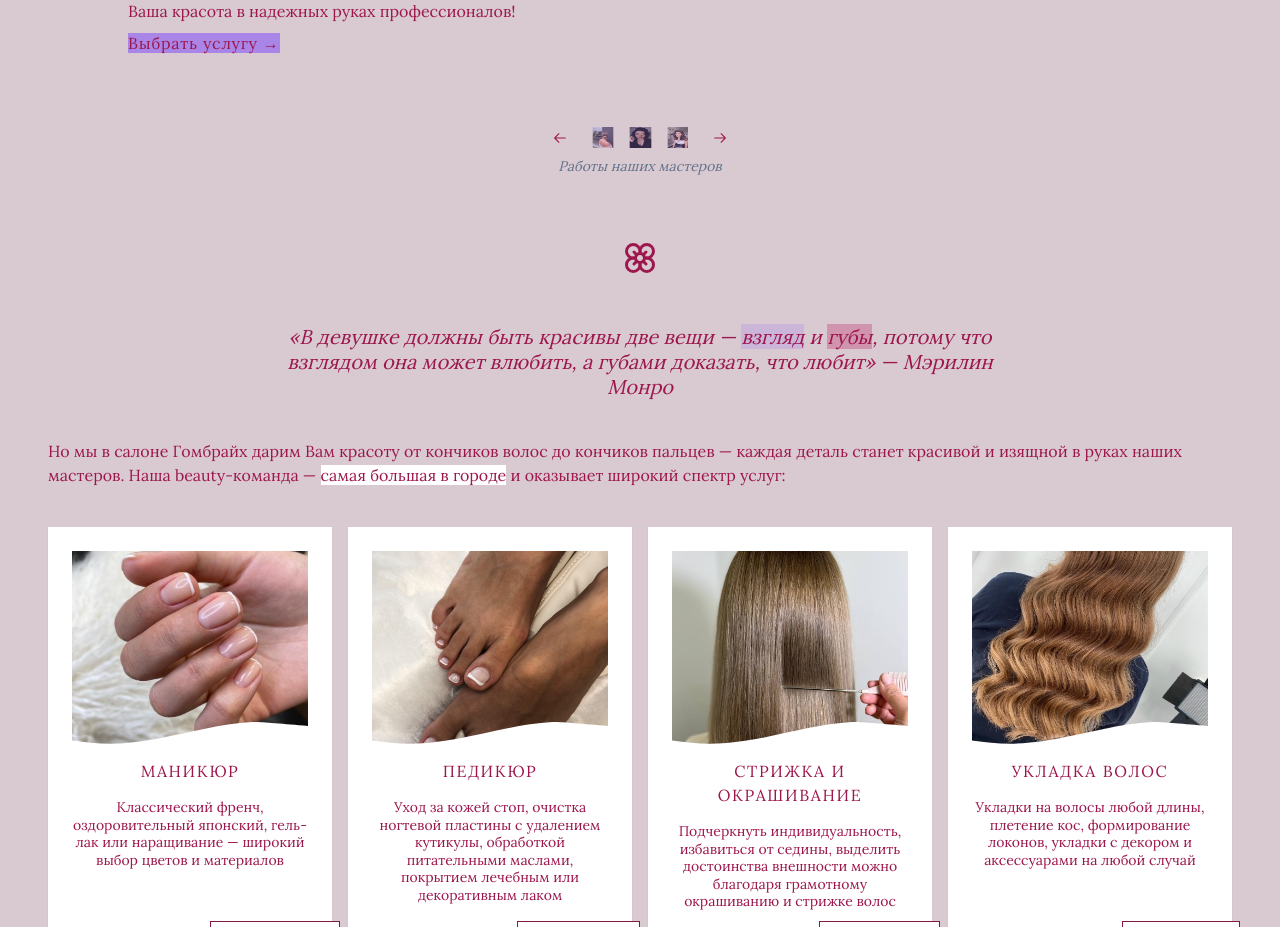
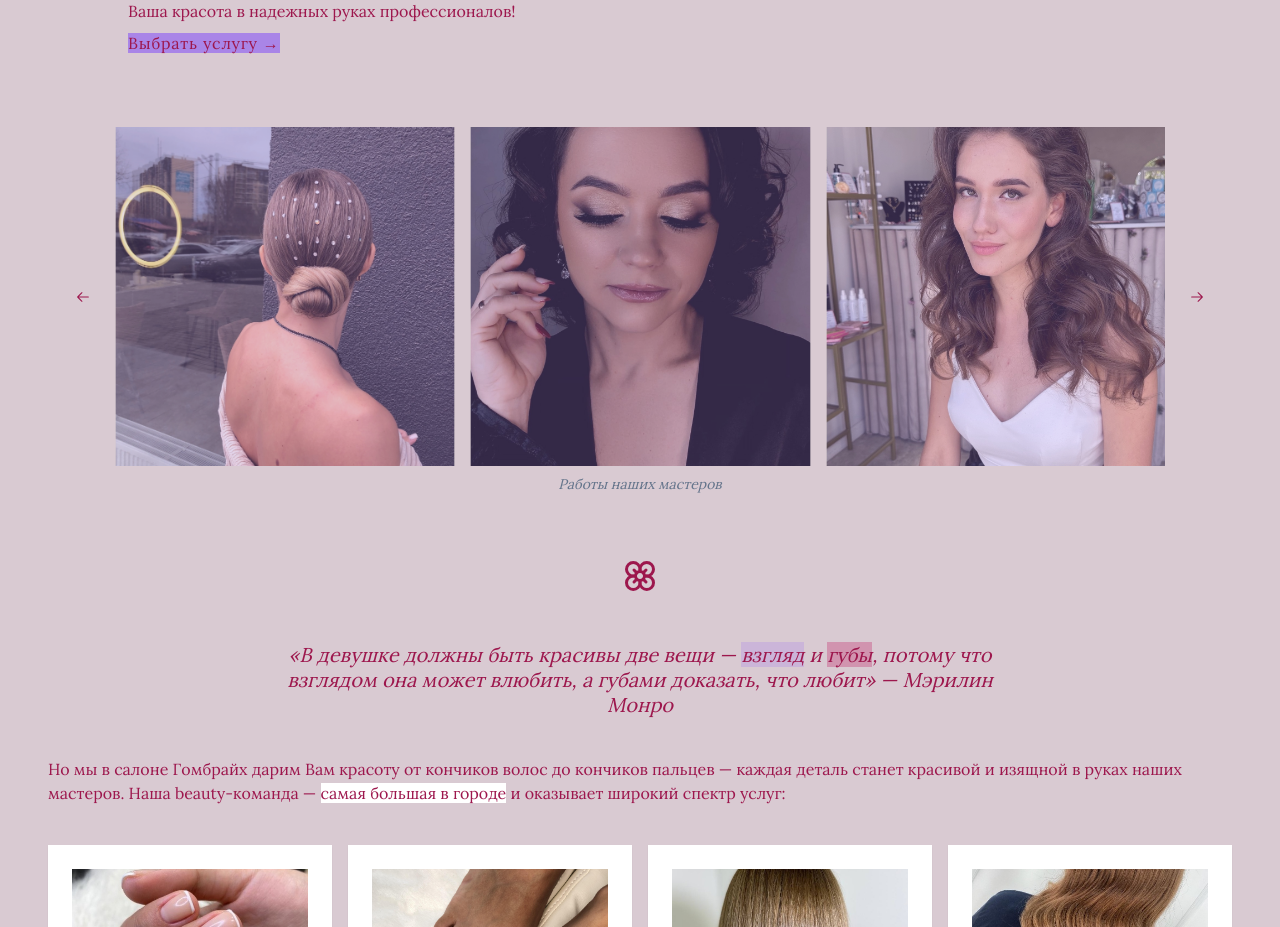
Before and after one commit to silverarrowz/nextjs-beauty-salon, a Next.js app: page / in a window 1280 px wide. Shown: the part 1041-1968 px from the top of the page. Built offline with nearby package versions, Linux system fonts and the light colour scheme; no server answers; the database is empty.

Commit message:
fix carousel

```diff
--- a/src/components/WorksCarousel.tsx
+++ b/src/components/WorksCarousel.tsx
@@ -57,15 +57,15 @@ const WorksCarousel = () => {
               stopOnInteraction: false,
             }),
           ]}
-          className="max-w-[70%] sm:max-w-[80%] md:max-w-[82%] l:max-w-[90%] xl:max-w-[82%] relative"
+          className="max-w-[70%] sm:max-w-[80%] md:max-w-[82%] l:max-w-[90%] xl:max-w-[82%] relative w-full"
         >
           <CarouselContent>
             {worksPhotos.map((photo, index) => (
               <CarouselItem className="sm:basis-1/2 md:basis-1/3" key={index}>
-                <div className="relative aspect-square overflow-hidden object-center object-cover flex items-center justify-center">
+                <div className="relative aspect-square overflow-hidden object-center  flex items-center justify-center">
                   <Image
                     fill
-                    className="z-20"
+                    className="z-20 object-cover"
                     src={photo.src}
                     alt={photo.alt}
                   />
```
